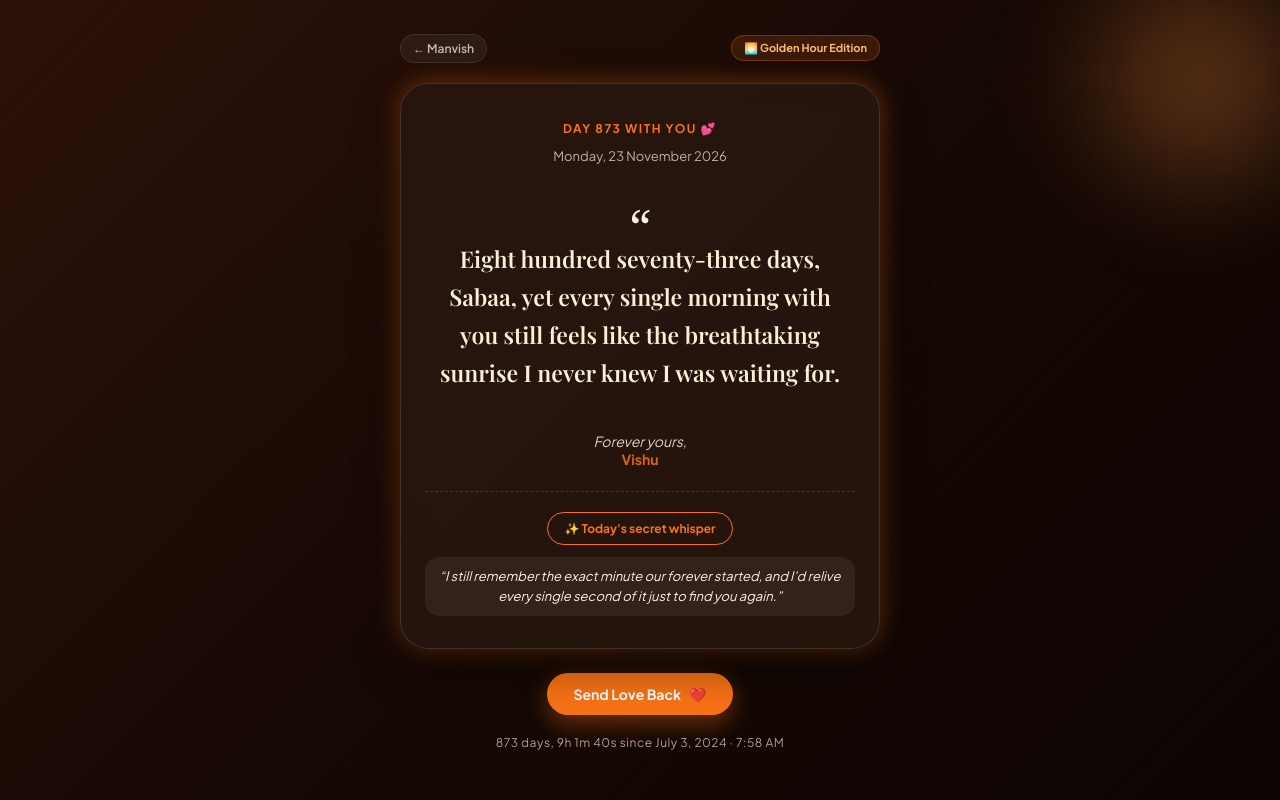
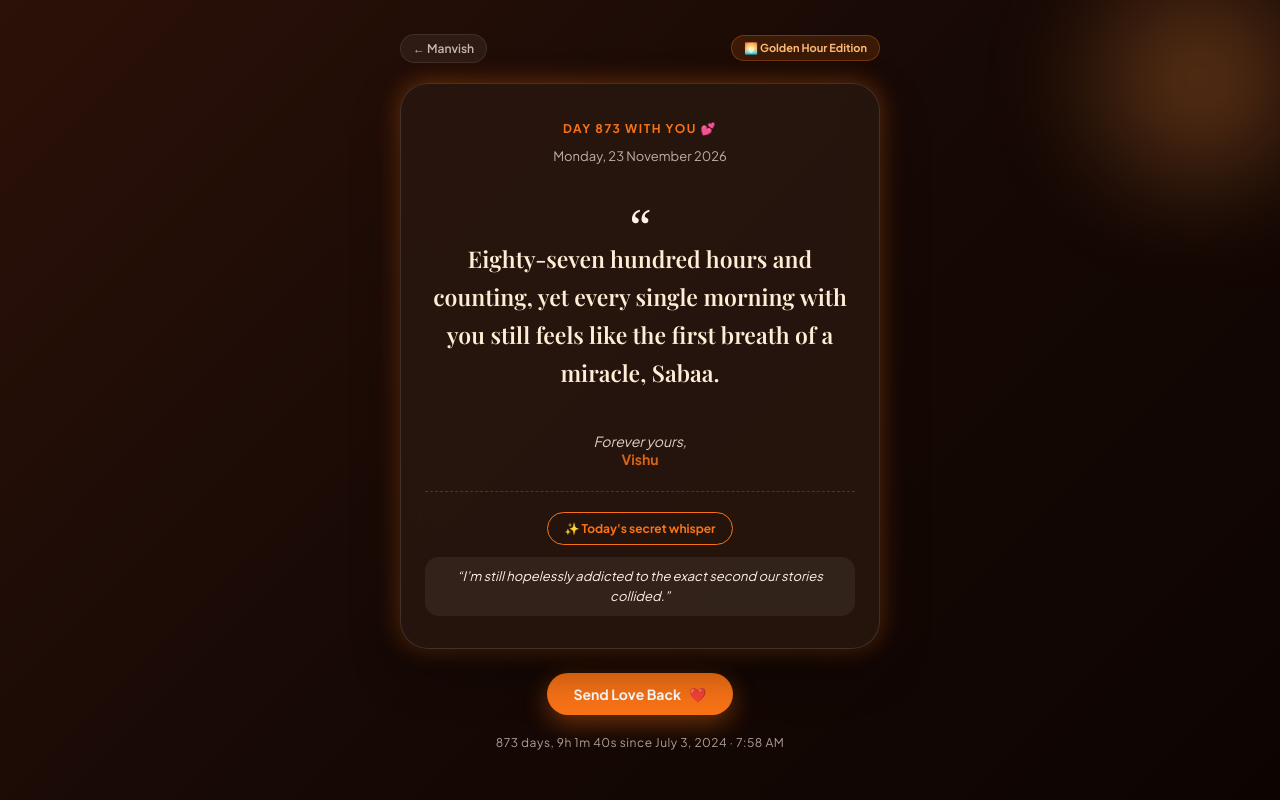
Before and after one commit to krvish21/manvish, a plain HTML site: page letters/2026-11-23.html in a window 1280 px wide. Both pictures are taken after a click on the button "🤫 Tap for today's whisper". Drawn offline with nearby package versions, Linux system fonts and the light colour scheme; a web font is replaced by a local one.

Commit message:
Add love letter for 2026-11-23

```diff
--- a/letters/2026-11-23.html
+++ b/letters/2026-11-23.html
@@ -244,7 +244,7 @@ body {
 
     <div class="quote-container">
       <span class="quote-mark">“</span>
-      <div class="quote-text">Eight hundred seventy-three days, Sabaa, yet every single morning with you still feels like the breathtaking sunrise I never knew I was waiting for.</div>
+      <div class="quote-text">Eighty-seven hundred hours and counting, yet every single morning with you still feels like the first breath of a miracle, Sabaa.</div>
     </div>
 
     <div class="signature">
@@ -255,7 +255,7 @@ body {
 
     <div class="whisper-box">
       <button class="whisper-btn" onclick="toggleWhisper(this)">🤫 Tap for today's whisper</button>
-      <div class="whisper-text" id="whisper-text">“I still remember the exact minute our forever started, and I'd relive every single second of it just to find you again.”</div>
+      <div class="whisper-text" id="whisper-text">“I’m still hopelessly addicted to the exact second our stories collided.”</div>
     </div>
   </div>
 
```
